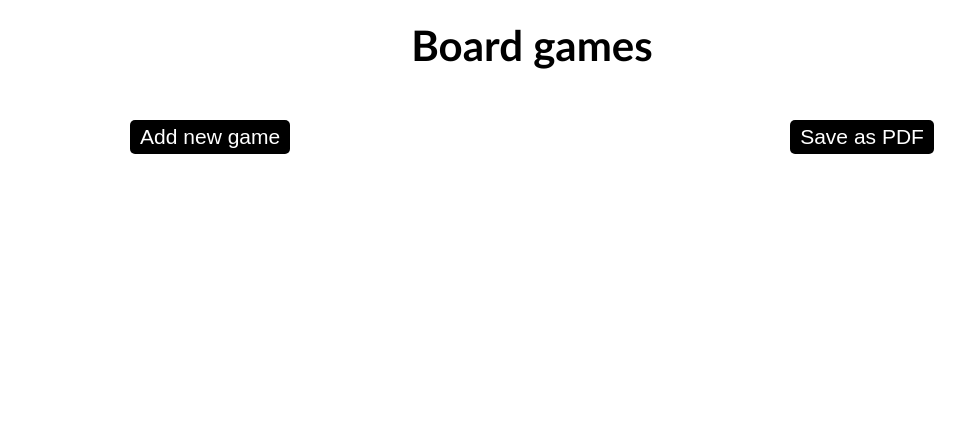
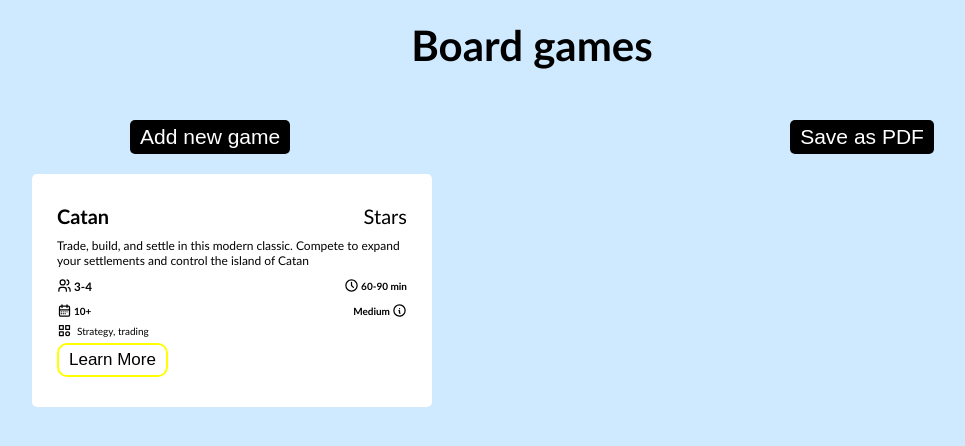
Before and after one commit to bernardkrehula/React-board-games, a React (Vite) app in the folder my-app/: page / in a window 1280 px wide. Shown: the top 446 px of the page, without its empty margins (108-1073 px from the left). Built offline with nearby package versions, Linux system fonts and the light colour scheme.

Commit message:
Game style finished

```diff
--- a/my-app/src/App.css
+++ b/my-app/src/App.css
@@ -7,11 +7,94 @@
     padding: 0;
     box-sizing: border-box;
 }
+body {
+    background-color: rgb(207, 233, 255);
+}
+.main {
+    width: 1000px;
+    margin: 0 auto;
+}
 .title {
     text-align: center;
     margin-top: 20px;
     font-size: 4.2rem;
     font-weight: 700;
+}
+.games {
+    margin-top: 20px;
+}
+.game {
+    background-color: white;
+    list-style: none;
+    width: 400px;
+    padding: 30px 25px;
+    border-radius: 5px;
+}
+.game h2, .stars {
+    display: inline-block;
+    vertical-align: middle;
+}
+.game h2 {
+    font-size: 2rem;
+    font-weight: 700;
+    width: 50%;
+}
+.stars {
+    text-align: end;
+    font-size: 2rem;
+    width: 50%;
+}
+.game p {
+    font-size: 1.2rem;
+    margin-top: 10px;
+}
+.allowed-players-duration {
+    display: flex;
+    align-items: center;
+    margin-top: 10px;
+}
+.allowed-players-duration svg {
+    height: 15px;
+    width: 15px;
+    margin-right: 2px;
+}
+.time {
+    display: flex;
+    margin-left: auto;
+    align-items: center;
+}
+.age-difficulty-level {
+    display: flex;
+    margin-top: 10px;
+    align-items: center;
+}
+.age-difficulty-level svg {
+    height: 15px;
+    width: 15px;
+}
+.age-difficulty-level h5, h6 {
+    font-size: 1rem;
+}
+.age-difficulty-level h5 {
+    margin-left: 2px;
+}
+.age-difficulty-level h6 {
+    margin-left: auto;
+    margin-right: 2px;
+}
+.category {
+    display: flex;
+    margin-top: 5px;
+    margin-bottom: 5px;
+    align-items: center;
+}
+.category svg {
+    height: 15px;
+    width: 15px;
+}
+.category span {
+    font-size: 1rem;
+    margin-left: 5px;
 }
 .btns {
     display: flex;
--- a/my-app/src/App.jsx
+++ b/my-app/src/App.jsx
@@ -13,6 +13,32 @@
           <Btn variation='new-game'>Add new game</Btn>
           <Btn variation='save-pdf'>Save as PDF</Btn>
         </div>
+        <ul className='games'>
+          <li className='game'>
+            <h2>Catan</h2>
+            <span className='stars'>Stars</span>
+            <p>Trade, build, and settle in this modern classic. Compete to expand your settlements and control the island of Catan</p>
+            <div className='allowed-players-duration'>
+              <svg xmlns="http://www.w3.org/2000/svg"  width="24"  height="24"  viewBox="0 0 24 24"  fill="none"  stroke="currentColor"  stroke-width="2"  stroke-linecap="round"  stroke-linejoin="round"  class="icon icon-tabler icons-tabler-outline icon-tabler-users"><path stroke="none" d="M0 0h24v24H0z" fill="none"/><path d="M9 7m-4 0a4 4 0 1 0 8 0a4 4 0 1 0 -8 0" /><path d="M3 21v-2a4 4 0 0 1 4 -4h4a4 4 0 0 1 4 4v2" /><path d="M16 3.13a4 4 0 0 1 0 7.75" /><path d="M21 21v-2a4 4 0 0 0 -3 -3.85" /></svg>
+              <h3>3-4</h3>
+              <div className='time'>
+                  <svg  xmlns="http://www.w3.org/2000/svg"  width="24"  height="24"  viewBox="0 0 24 24"  fill="none"  stroke="currentColor"  stroke-width="2"  stroke-linecap="round"  stroke-linejoin="round"  class="icon icon-tabler icons-tabler-outline icon-tabler-clock"><path stroke="none" d="M0 0h24v24H0z" fill="none"/><path d="M3 12a9 9 0 1 0 18 0a9 9 0 0 0 -18 0" /><path d="M12 7v5l3 3" /></svg>
+                  <h4>60-90 min</h4>
+              </div>
+            </div>
+            <div className='age-difficulty-level'>
+                <svg  xmlns="http://www.w3.org/2000/svg"  width="24"  height="24"  viewBox="0 0 24 24"  fill="none"  stroke="currentColor"  stroke-width="2"  stroke-linecap="round"  stroke-linejoin="round"  class="icon icon-tabler icons-tabler-outline icon-tabler-calendar-week"><path stroke="none" d="M0 0h24v24H0z" fill="none"/><path d="M4 7a2 2 0 0 1 2 -2h12a2 2 0 0 1 2 2v12a2 2 0 0 1 -2 2h-12a2 2 0 0 1 -2 -2v-12z" /><path d="M16 3v4" /><path d="M8 3v4" /><path d="M4 11h16" /><path d="M7 14h.013" /><path d="M10.01 14h.005" /><path d="M13.01 14h.005" /><path d="M16.015 14h.005" /><path d="M13.015 17h.005" /><path d="M7.01 17h.005" /><path d="M10.01 17h.005" /></svg>
+                <h5>10+</h5>
+                <h6>Medium</h6>
+                <svg  xmlns="http://www.w3.org/2000/svg"  width="24"  height="24"  viewBox="0 0 24 24"  fill="none"  stroke="currentColor"  stroke-width="2"  stroke-linecap="round"  stroke-linejoin="round"  class="icon icon-tabler icons-tabler-outline icon-tabler-info-circle"><path stroke="none" d="M0 0h24v24H0z" fill="none"/><path d="M3 12a9 9 0 1 0 18 0a9 9 0 0 0 -18 0" /><path d="M12 9h.01" /><path d="M11 12h1v4h1" /></svg>
+            </div>
+            <div className='category'>
+              <svg  xmlns="http://www.w3.org/2000/svg"  width="24"  height="24"  viewBox="0 0 24 24"  fill="none"  stroke="currentColor"  stroke-width="2"  stroke-linecap="round"  stroke-linejoin="round"  class="icon icon-tabler icons-tabler-outline icon-tabler-category"><path stroke="none" d="M0 0h24v24H0z" fill="none"/><path d="M4 4h6v6h-6z" /><path d="M14 4h6v6h-6z" /><path d="M4 14h6v6h-6z" /><path d="M17 17m-3 0a3 3 0 1 0 6 0a3 3 0 1 0 -6 0" /></svg>
+              <span >Strategy, trading</span>
+            </div>
+            <Btn variation='learn-more'>Learn More</Btn>
+          </li>
+        </ul>
 
       </div>
     </>
--- a/my-app/src/Btn.css
+++ b/my-app/src/Btn.css
@@ -5,4 +5,13 @@
     font-size: 2.1rem;
     color: white;
     background-color: black;
+    cursor: pointer;
 }
+.learn-more {
+    display: block;
+    background-color: transparent;
+    border: 2px solid yellow;
+    border-radius: 10px;
+    font-size: 1.7rem;
+    color: black;
+}
--- a/my-app/src/games.js
+++ b/my-app/src/games.js
@@ -2,7 +2,7 @@
     {
         id: '1',
         name: 'Catan',
-        info: 'Trade, build, and settle in this modern classic. Compete to expand your settlements and control the island of ',
+        info: 'Trade, build, and settle in this modern classic. Compete to expand your settlements and control the island of Catan',
         ratting: '4',
         players: '3-4',
         allowedPlayerAge: '10',
```
